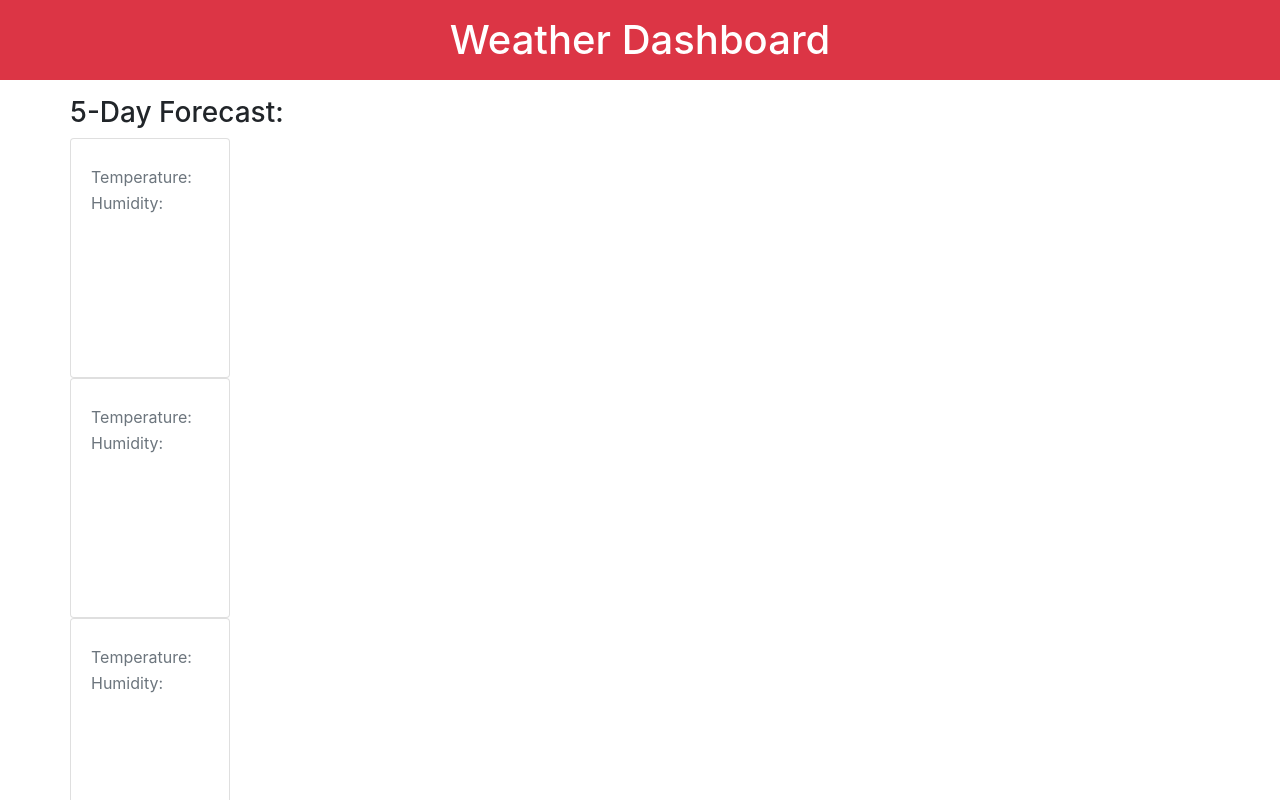
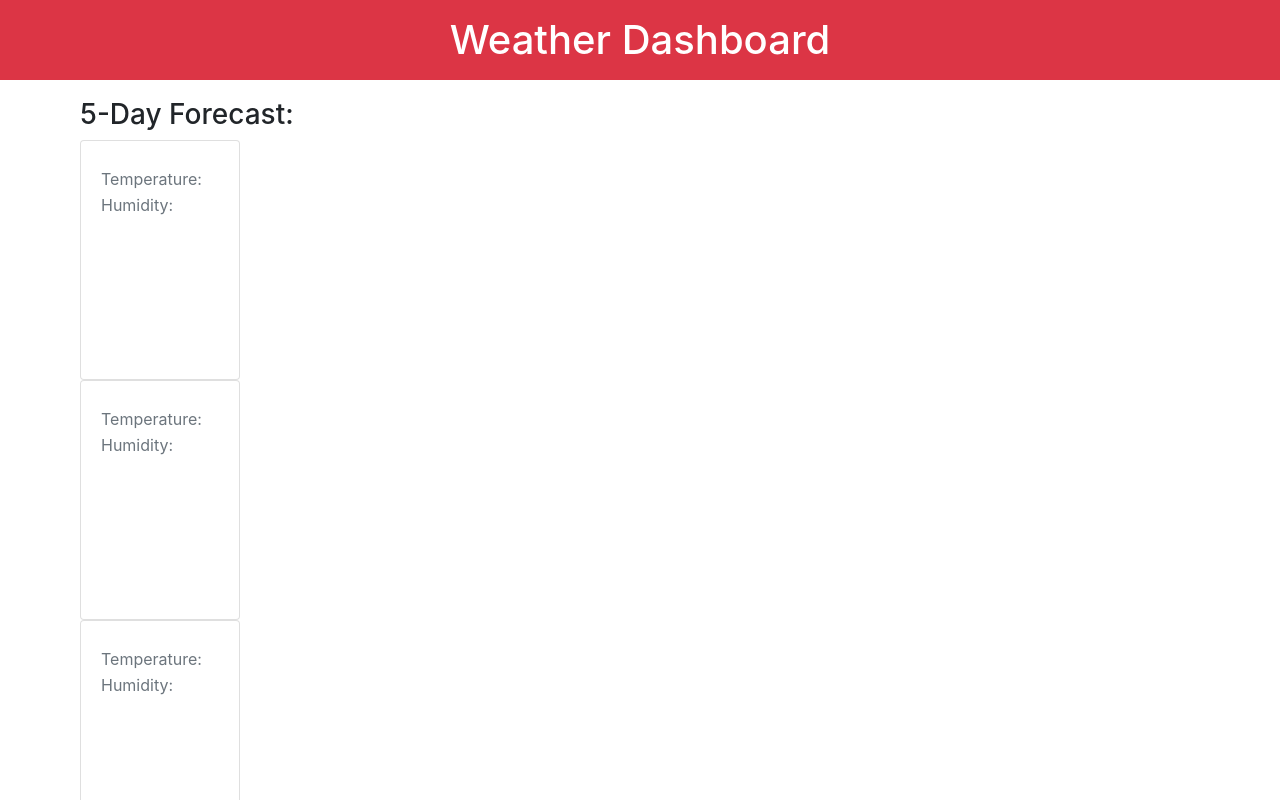
Before and after one commit to Leog888/Weather-Dashboard, a plain HTML site: page index.html in a window 1280 px wide. Shown: the top 800 px of the page. Drawn offline with nearby package versions, Linux system fonts and the light colour scheme; a script that the page names is missing.

```diff
--- a/index.html
+++ b/index.html
@@ -19,7 +19,7 @@
       rel="stylesheet"
     />
     <link rel="stylesheet" href="./style.css" />
-    <title>Work Day Scheduler</title>
+    <title>Weather Dashboardha</title>
   </head>
 
 <body>
@@ -29,9 +29,9 @@
 
   <div id="mainContainer" class="container">
   <div class="row">
-
+<!-- trying to divide from left and right -->
     <div class=".col-6 .col-4">
-    <div class=".col-8">
+    <div class=".col-8 flex-column-right">
     <div id="containerWrap">
       <div class="twoContainer" id="weatherConatiner">
         <h3><span id="cityName"></span></h3>
--- a/script.js
+++ /dev/null
@@ -1 +0,0 @@
-$(document)
--- a/style.css
+++ b/style.css
@@ -1,3 +1,4 @@
-body {
-
+#forecastContainer {
+    direction: ltr;
+    margin: 10px;
 }
```
Also changed, not shown: 1 other file.
